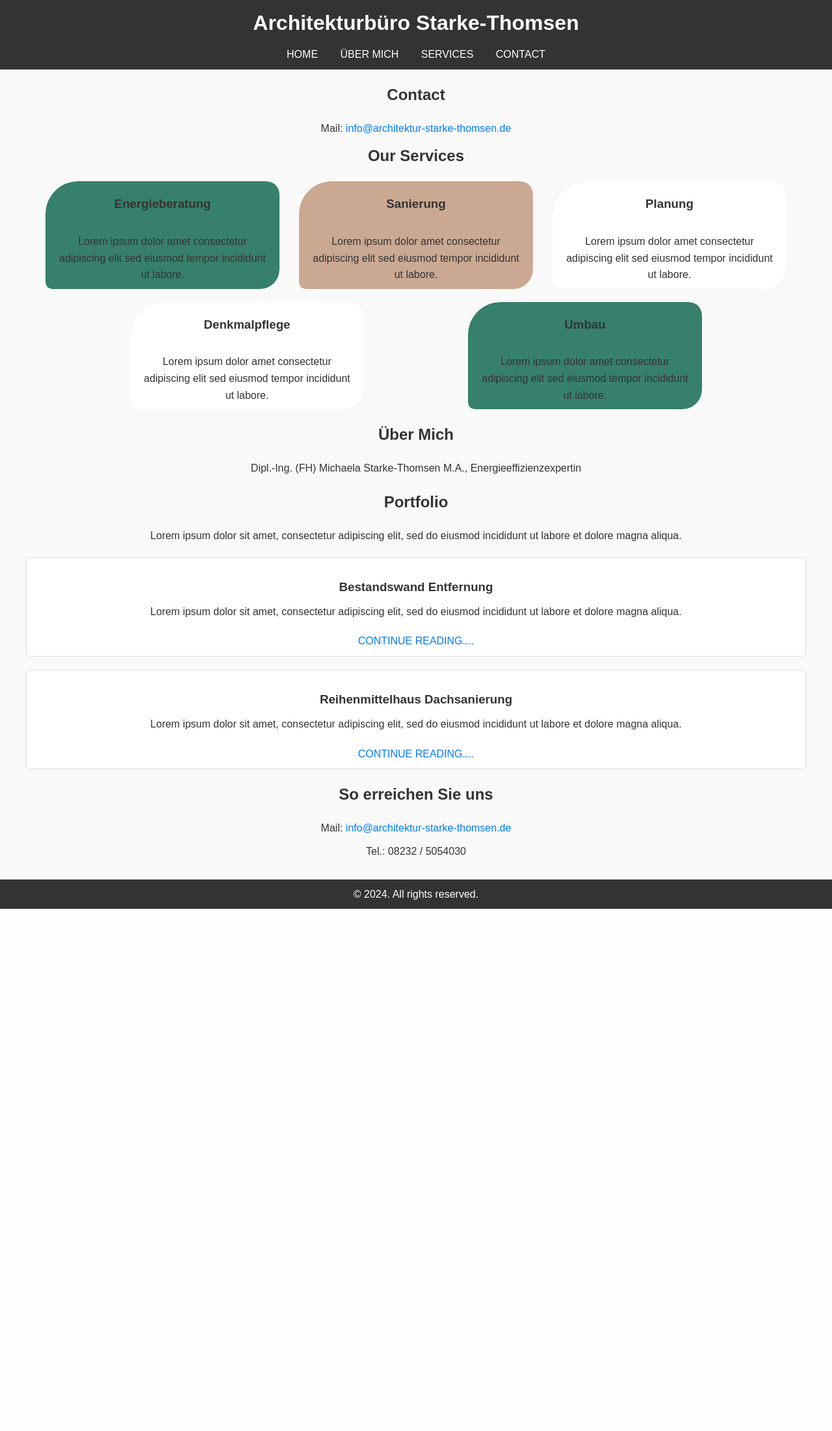
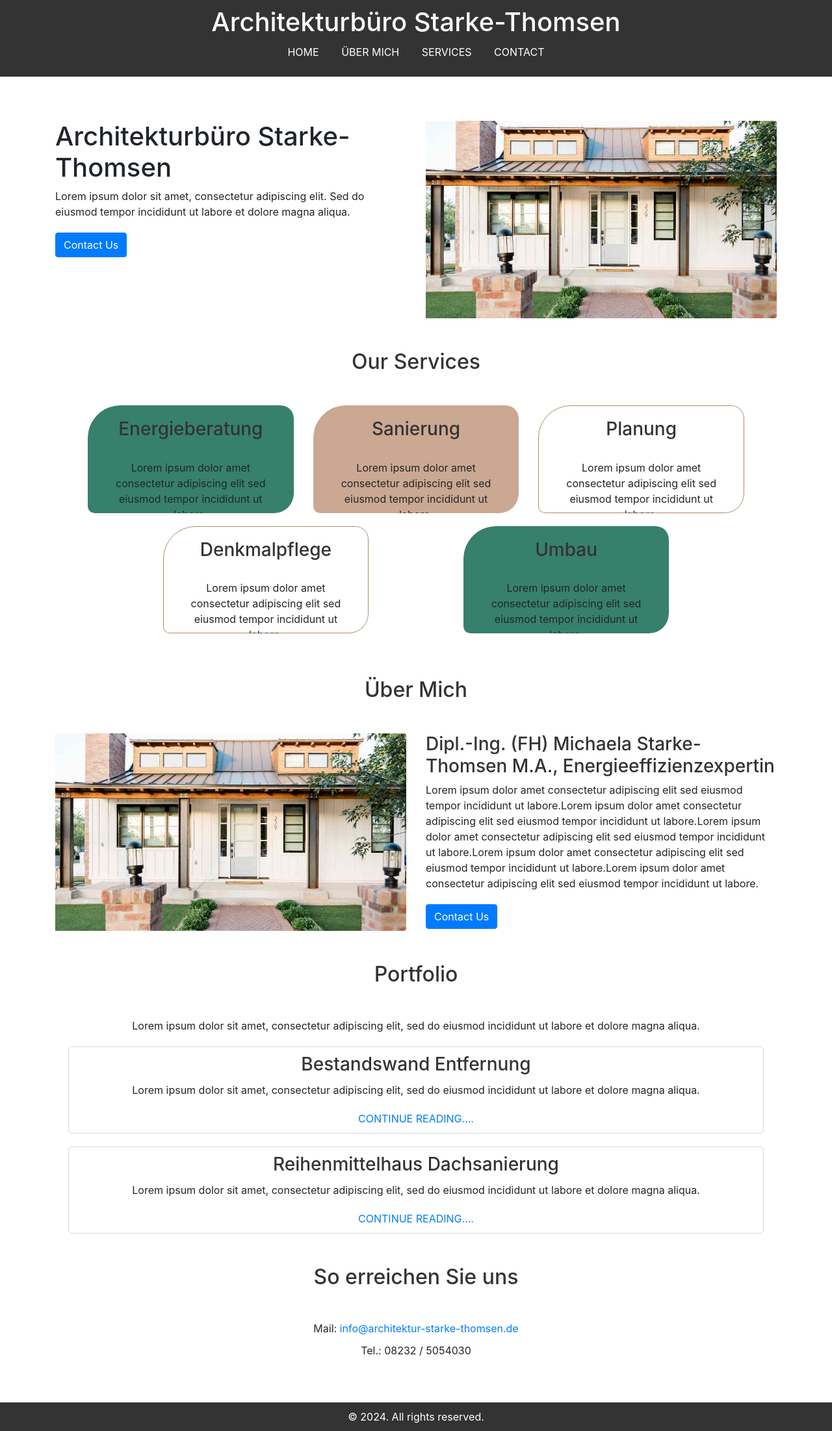
Before and after one commit to DouniaBK/arkitekture-MST, a Django app: page / in a window 1280 px wide. Shown: the whole page at 65% size. Before the commit the page ends 1399 px from the top, so only its background shows below. Run offline with Django 5.2, Linux system fonts and the light colour scheme; some libraries are stand-ins or nearby versions.

Commit message:
add: about me section

```diff
--- a/home/static/home/styles.css
+++ b/home/static/home/css/styles.css
@@ -190,7 +190,8 @@ div.project a {
     left: 0;
     width: 100%;
     height: 100%;
-    border-color: #333;
+    border: solid 1px;
+    border-color: #b18b61;
     border-radius: 50px 20px 30px 10px; /* Top-left, top-right, bottom-right, bottom-left */
     background-color: rgba(255, 255, 255, 1); /* Third and fourth service */
     box-shadow: rgb(0 0 0 / 30%) 0px 2px 15px 1px; /* Shadow effect */
--- a/home/templates/home/base.html
+++ b/home/templates/home/base.html
@@ -5,7 +5,8 @@
     <meta name="viewport" content="width=device-width, initial-scale=1.0">
     <title>{% block title %}Starke-Thomsen{% endblock %}</title>
     {% load static %}
-    <link rel="stylesheet" href="{% static 'home/styles.css' %}">
+    <link rel="stylesheet" href="{% static 'home/css/styles.css' %}">
+    <link rel="stylesheet" href="https://cdn.jsdelivr.net/npm/bootstrap@4.6.2/dist/css/bootstrap.min.css" integrity="sha384-xOolHFLEh07PJGoPkLv1IbcEPTNtaed2xpHsD9ESMhqIYd0nLMwNLD69Npy4HI+N" crossorigin="anonymous">
 </head>
 <body>
     <header class="header">
@@ -27,5 +28,11 @@
     <footer class="footer">
         <p>&copy; 2024. All rights reserved.</p>
     </footer>
+    <!-- Bootstrap JS CDN -->
+    <script src="https://stackpath.bootstrapcdn.com/bootstrap/4.5.2/js/bootstrap.min.js"></script>
+    <!-- jQuery CDN (required for Bootstrap) -->
+    <script src="https://ajax.googleapis.com/ajax/libs/jquery/3.5.1/jquery.min.js"></script>
+    <!-- Popper.js CDN (required for Bootstrap) -->
+    <script src="https://cdnjs.cloudflare.com/ajax/libs/popper.js/1.16.0/umd/popper.min.js"></script>
 </body>
 </html>
--- a/home/templates/home/home.html
+++ b/home/templates/home/home.html
@@ -1,17 +1,29 @@
 {% extends 'home/base.html' %}
-
+{% load static %}
 {% block title %}Home - Starke-Thomsen{% endblock %}
 
 {% block content %}
-<div class="content-section">
-    <h2>Contact</h2>
-    <div class="contact-info">
-        <p>Mail: <a href="mailto:info@architektur-starke-thomsen.de">info@architektur-starke-thomsen.de</a></p>
+
+<!-- Introduction section -->
+<div class="container mt-5 mb-5">
+    <div class="row">
+        <div class="col-lg-6 ">
+            <h1 class="fw-bold d-flex justify-content-center">Architekturbüro
+                Starke-Thomsen</h1>
+            <p>Lorem ipsum dolor sit amet, consectetur adipiscing elit. Sed do eiusmod tempor incididunt ut labore et dolore magna aliqua.</p>
+            <a href="{% url 'contact' %}" class="btn btn-primary">Contact Us</a>
+        </div>
+        <div class="col-lg-6">
+            <img src="{% static 'home/images/intro-image.jpg' %}" class="img-fluid rounded-right" alt="Architect House Image">
+        </div>
     </div>
 </div>
 
+<!-- Services section -->
+<div class="container mt-5 mb-5">
+    <!-- Services section -->
     <div class="content-section">
-    <h2>Our Services</h2>
+        <h2 class="m-5">Our Services</h2>
         <div class="service-container">
             <div class="service">
                 <h3>Energieberatung</h3>
@@ -35,16 +47,33 @@
             </div>
         </div>
     </div>
+</div>
 
+<!-- About section -->
+
+<div class="container mt-5 mb-5">
     <div class="content-section">
-    <h2>Über Mich</h2>
+        <h2 class="m-5">Über Mich</h2>
+    </div>
+    <div class="row">
+        <div class="col-lg-6">
+            <img src="{% static 'home/images/intro-image.jpg' %}" class="img-fluid rounded-right" alt="Architect House Image">
+        </div>
+        <div class="col-lg-6">
             <div class="aboutme">
-        <p>Dipl.-Ing. (FH) Michaela Starke-Thomsen M.A., Energieeffizienzexpertin</p>
+                <h3 class="d-flex justify-content-center">Dipl.-Ing. (FH) Michaela Starke-Thomsen M.A., Energieeffizienzexpertin</h3>
+                <p>Lorem ipsum dolor amet consectetur adipiscing elit sed eiusmod tempor incididunt ut labore.Lorem ipsum dolor amet consectetur adipiscing elit sed eiusmod tempor incididunt ut labore.Lorem ipsum dolor amet consectetur adipiscing elit sed eiusmod tempor incididunt ut labore.Lorem ipsum dolor amet consectetur adipiscing elit sed eiusmod tempor incididunt ut labore.Lorem ipsum dolor amet consectetur adipiscing elit sed eiusmod tempor incididunt ut labore.</p>
+            </div>
+            <a href="{% url 'contact' %}" class="btn btn-primary">Contact Us</a>
+        </div>
+
     </div>
 </div>
 
+<!-- Portfolio section -->
+<div class="container mt-5 mb-5">
     <div class="content-section">
-    <h2>Portfolio</h2>
+        <h2 class="m-5">Portfolio</h2>
         <p>Lorem ipsum dolor sit amet, consectetur adipiscing elit, sed do eiusmod incididunt ut labore et dolore magna aliqua.</p>
 
         <div class="project">
@@ -59,12 +88,16 @@
             <a href="#">CONTINUE READING....</a>
         </div>
     </div>
+</div>
 
+<!-- Contact information section -->
+<div class="container mt-5 mb-5">
     <div class="content-section">
-    <h2>So erreichen Sie uns</h2>
+        <h2 class="m-5">So erreichen Sie uns</h2>
         <div class="contact-info">
             <p>Mail: <a href="mailto:info@architektur-starke-thomsen.de">info@architektur-starke-thomsen.de</a></p>
             <p>Tel.: 08232 / 5054030</p>
         </div>
     </div>
+</div>
 {% endblock %}
```
Also changed, not shown: home/static/home/images/intro-image.jpg (added). Lines whose indentation alone changed are shown as unchanged.
